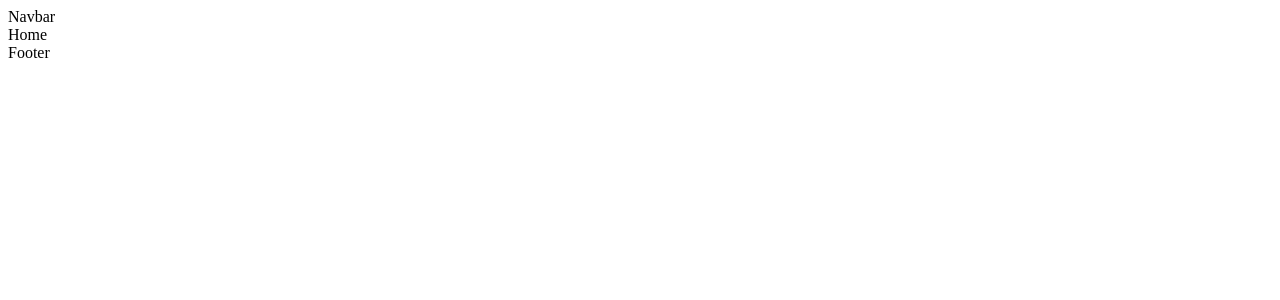
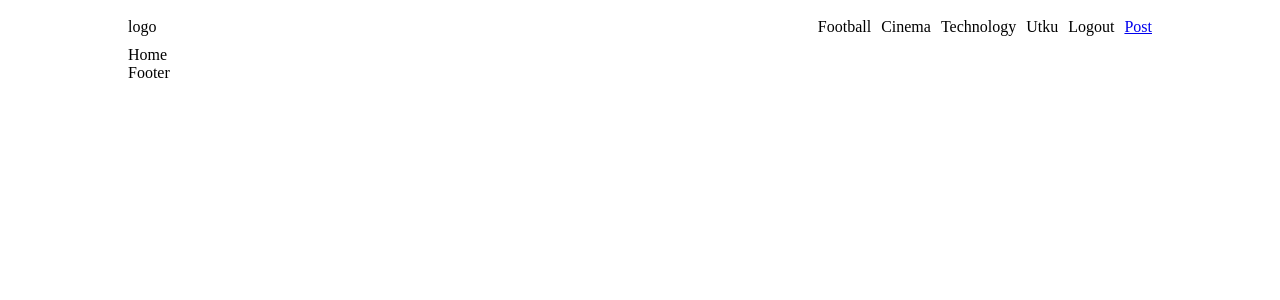
Before and after one commit to UtkuMert/my-blog-app, a React (Create React App) app in the folder client/: page / in a window 1280 px wide. Shown: the top 300 px of the page. Built offline with nearby package versions, Linux system fonts and the light colour scheme.

Commit message:
navbar design

```diff
--- a/client/src/components/Navbar.jsx
+++ b/client/src/components/Navbar.jsx
@@ -1,8 +1,23 @@
 import React from 'react'
+import { Link } from 'react-router-dom'
 
 const Navbar = () => {
   return (
-    <div>Navbar</div>
+    <div className='navbar'>
+      <div className='container'>
+        <div className="logo">logo</div>
+       <div className='categories'>
+          <Link className='link' to="/?cat=football">Football</Link>
+          <Link className='link' to="/?cat=cinema">Cinema</Link>
+          <Link className='link' to="/?cat=Technology">Technology</Link>
+          <span>Utku</span>
+          <span>Logout</span>
+          <span>
+            <Link to="/post">Post</Link>
+          </span>
+       </div>
+      </div>
+    </div>
   )
 }
 
--- a/client/src/styles.scss
+++ b/client/src/styles.scss
@@ -1,6 +1,13 @@
 .app{
+    display: flex;
+    justify-content: center;
     .container{
+        width: 1024px;
 
+        .link{
+            text-decoration: none;
+            color: inherit;
+        }
         //Log & register
 
         .auth{
@@ -41,5 +48,23 @@
                 }
             }
         }
+
+
+        //Navbar
+
+        .navbar{
+            .container{
+                padding: 10px 0px;
+                display: flex;
+                align-items: center;
+                justify-content: space-between;
+            }
+
+            .categories{
+                display: flex;
+                align-items: center;
+                gap: 10px;
+            }
+        }
     }
 }
```
